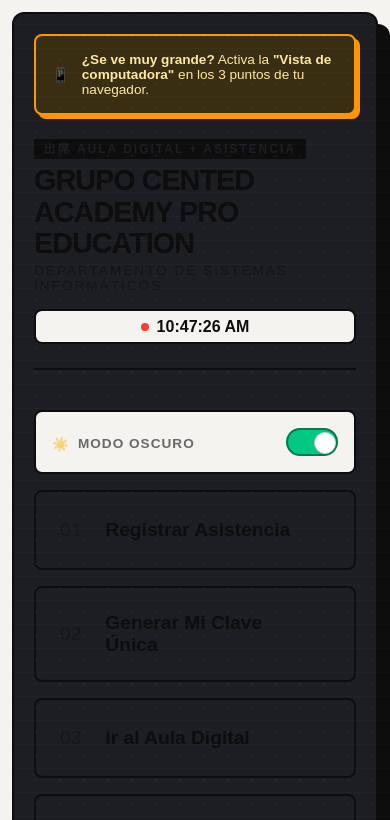
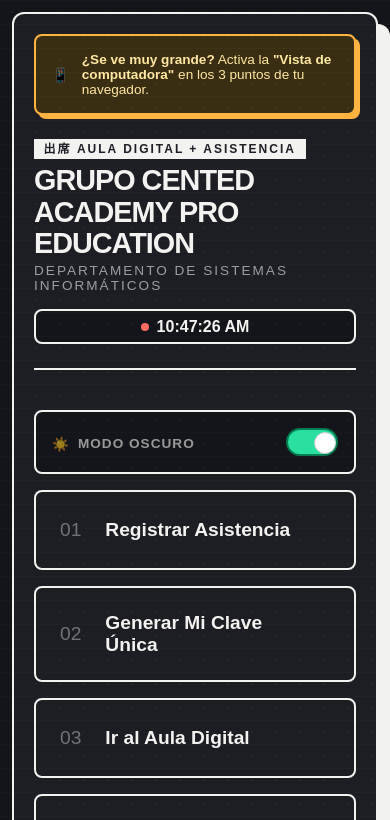
Before and after one commit to maualv1101-eng/asistencia-cented, a plain HTML site: page index.html in a window 390 px wide. Both pictures are taken after a click on the label 312 px from the left and 441 px from the top of the page. Shown: the top 820 px of the page. Drawn offline with nearby package versions, Linux system fonts and the light colour scheme; no server answers.

Commit message:
Update dark mode CSS variables and styles
Refactor dark mode styles for improved readability and organization.

```diff
--- a/index.html
+++ b/index.html
@@ -74,19 +74,24 @@
       }
       * { margin:0; padding:0; box-sizing:border-box; }
 
-      /* ── DARK MODE ───────────────────────────────── */
-     html[data-theme="dark"] .mobile-zoom-warning {
-  background: #3a2e12;
-  color: #ffe8a3;
-  border-color: var(--warn);
-  box-shadow: 4px 4px 0 var(--warn);
-}
-      html[data-theme="dark"] body { background: var(--bg); }
-      html[data-theme="dark"] .app-container { background: #1d1e24; box-shadow: var(--shadow); }
+    /* ── DARK MODE ───────────────────────────────── */
+      html[data-theme="dark"] {
+        --bg: #14151a; --fg: #f2f2f0;
+        --accent: #6b8bff; --danger: #ff6b60;
+        --ok: #29e0a0; --warn: #ffb340;
+      }
+      html[data-theme="dark"] body { background: var(--bg); color: var(--fg); }
+      html[data-theme="dark"] .app-container { background: #1d1e24; color: var(--fg); box-shadow: var(--shadow); }
       html[data-theme="dark"] .brand .badge { background: var(--fg); color: #1d1e24; }
       html[data-theme="dark"] .overlay-texture {
         background-image: radial-gradient(rgba(255,255,255,.04) 1px, transparent 0),
                           linear-gradient(rgba(255,255,255,.02) 1px, transparent 0);
+      }
+      html[data-theme="dark"] .mobile-zoom-warning {
+        background: #3a2e12;
+        color: #ffe8a3;
+        border-color: var(--warn);
+        box-shadow: 4px 4px 0 var(--warn);
       }
       html[data-theme="dark"] input[type="text"],
       html[data-theme="dark"] input[type="email"],
```
